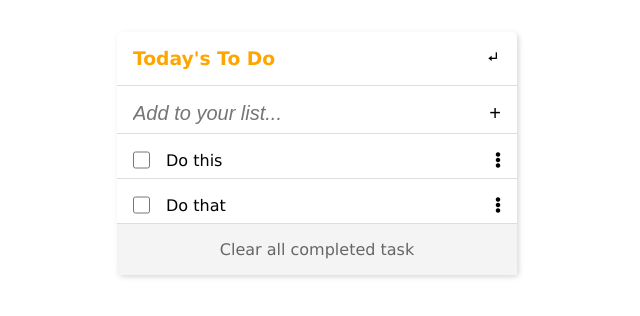
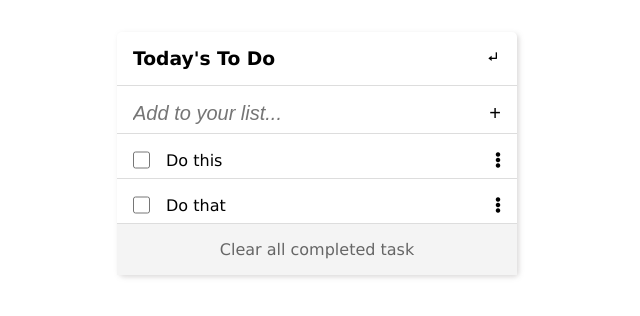
Before and after one commit to TedLivist/to-do-list, a website built with webpack: page src/index.html in a window 1280 px wide. Shown: the whole page, without its empty margins (323-963 px from the left). Built offline with nearby package versions, Linux system fonts and the light colour scheme.

Commit message:
Update README file

```diff
--- a/src/style.css
+++ b/src/assets/stylesheet/style.css
@@ -38,7 +38,6 @@ body {
 
 .heading {
   padding: 1rem 0.5rem;
-  color: orange;
   padding: 1rem;
 }
 
--- a/src/index.js
+++ b/src/index.js
@@ -1,4 +1,4 @@
-import './style.css'
+import './assets/stylesheet/style.css'
 const container = document.querySelector('.container')
 
 const tasksList = [
```
Also changed, not shown: README.md, dist/main.js, src/assets/images/screenshot.jpg (added).
